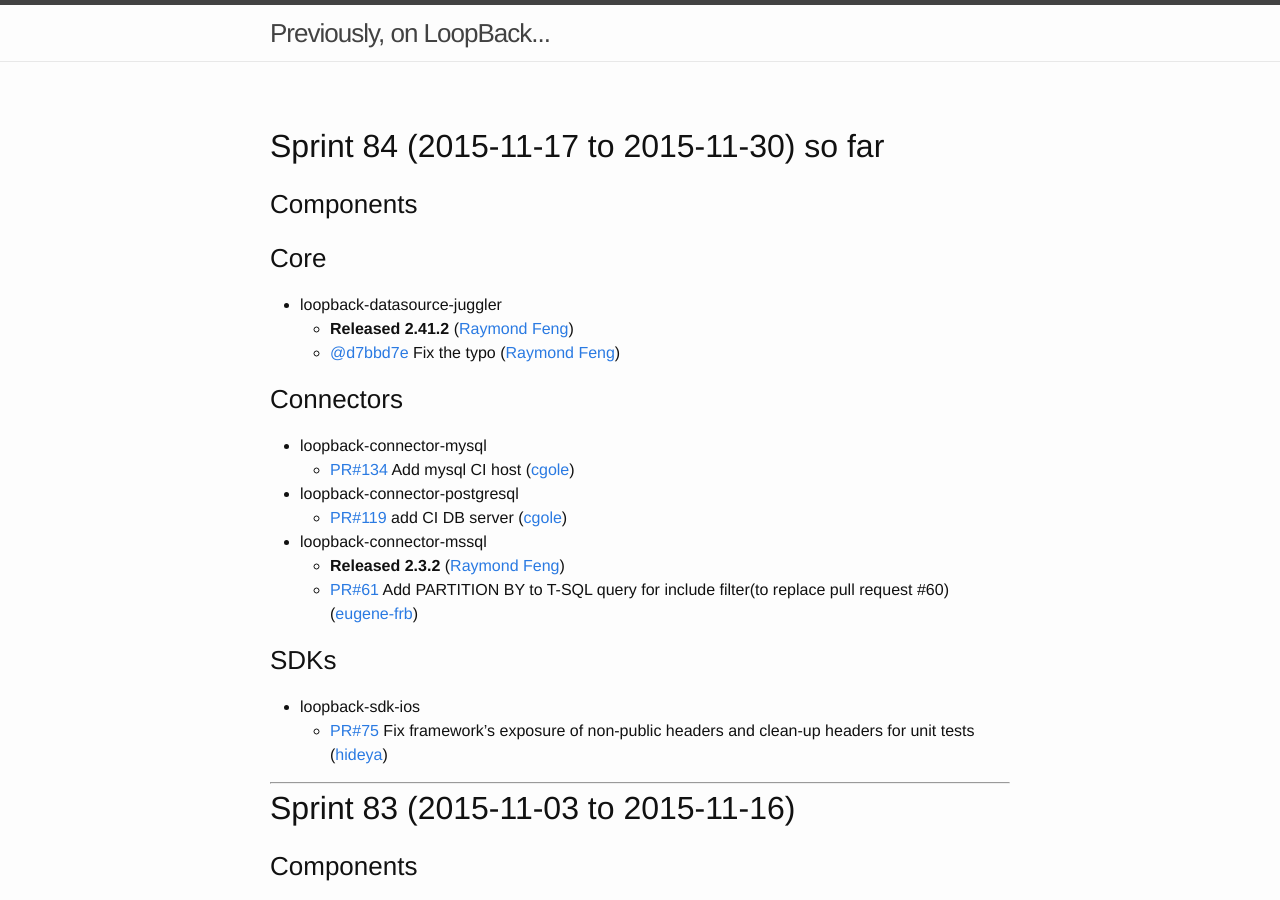
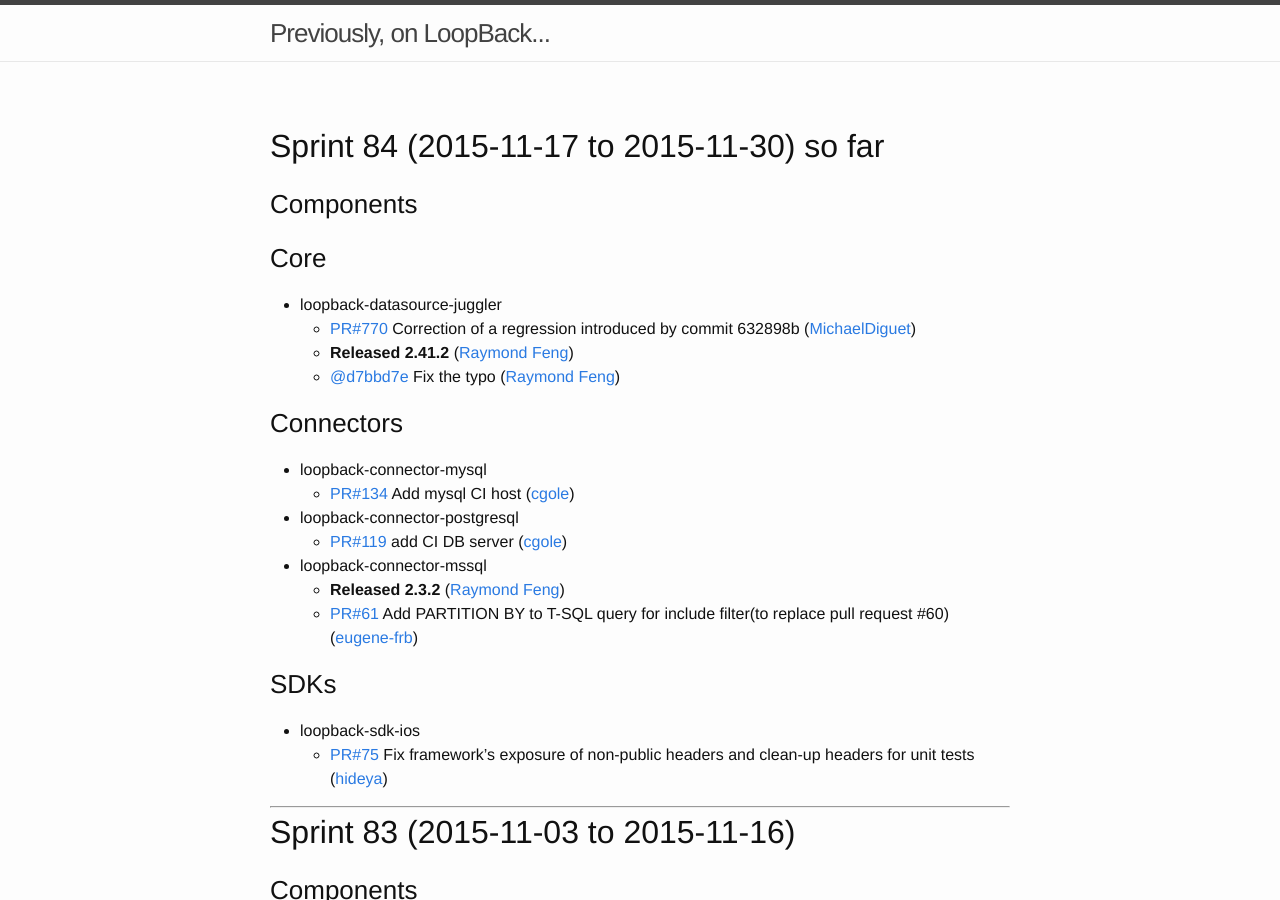
Before and after one commit to strongloop/loopback, a Jekyll site: the page built from index.md, in a window 1280 px wide and 900 px high. Built offline with Jekyll 4.4.1, drawn with Linux system fonts in a browser that asks for light colours.

Commit message:
Update changelog

```diff
--- a/index.md
+++ b/index.md
@@ -8,6 +8,7 @@
 
 ### Core
  * loopback-datasource-juggler
+   * [PR#770](https://github.com/strongloop/loopback-datasource-juggler/pull/770) Correction of a regression introduced by commit 632898b ([MichaelDiguet](https://github.com/MichaelDiguet))
    * **Released 2.41.2** ([Raymond Feng](https://github.com/raymondfeng))
    * [@d7bbd7e](https://github.com/strongloop/loopback-datasource-juggler/commit/d7bbd7e215073f6d484ebe06c132d19ba2aa4d72) Fix the typo ([Raymond Feng](https://github.com/raymondfeng))
 
```
